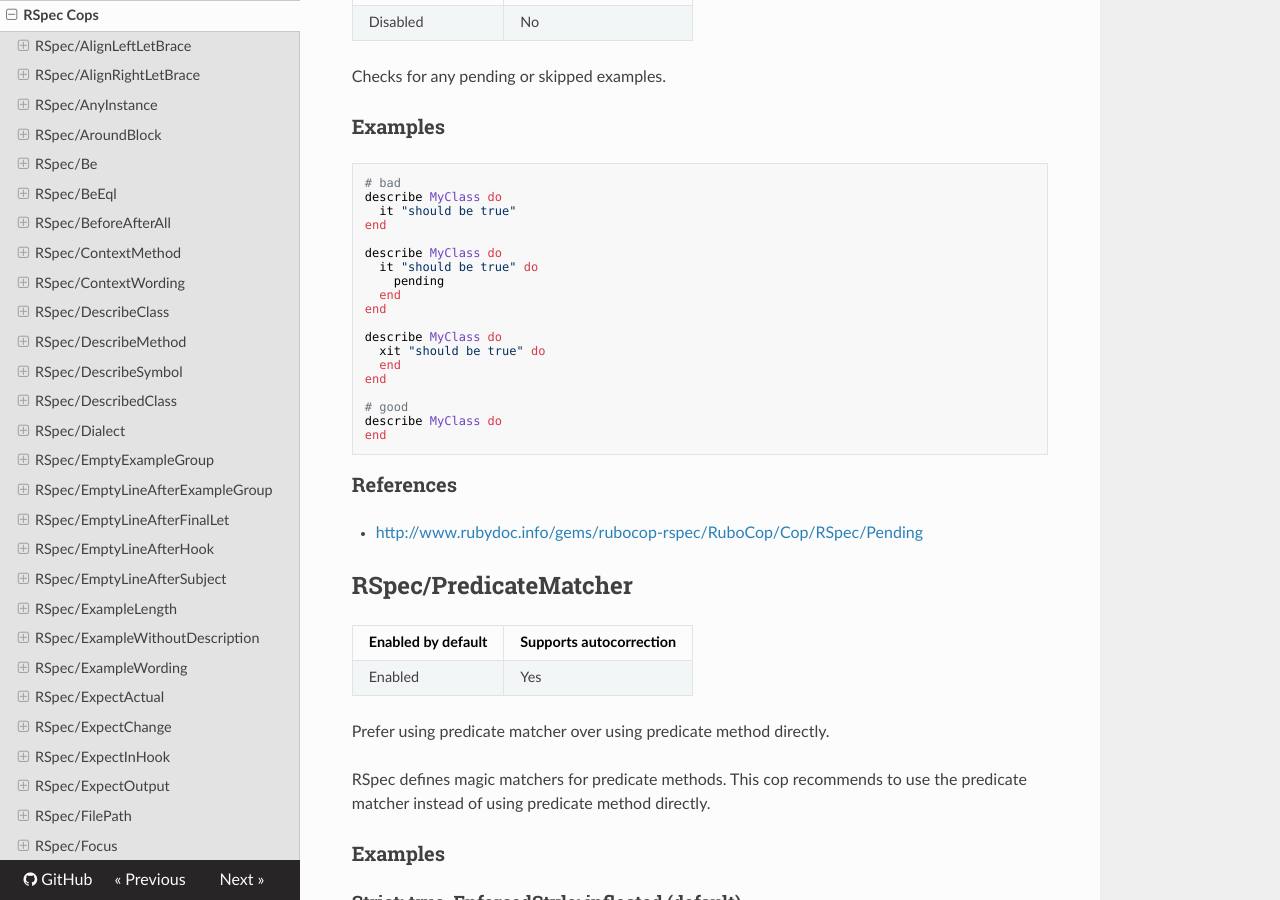
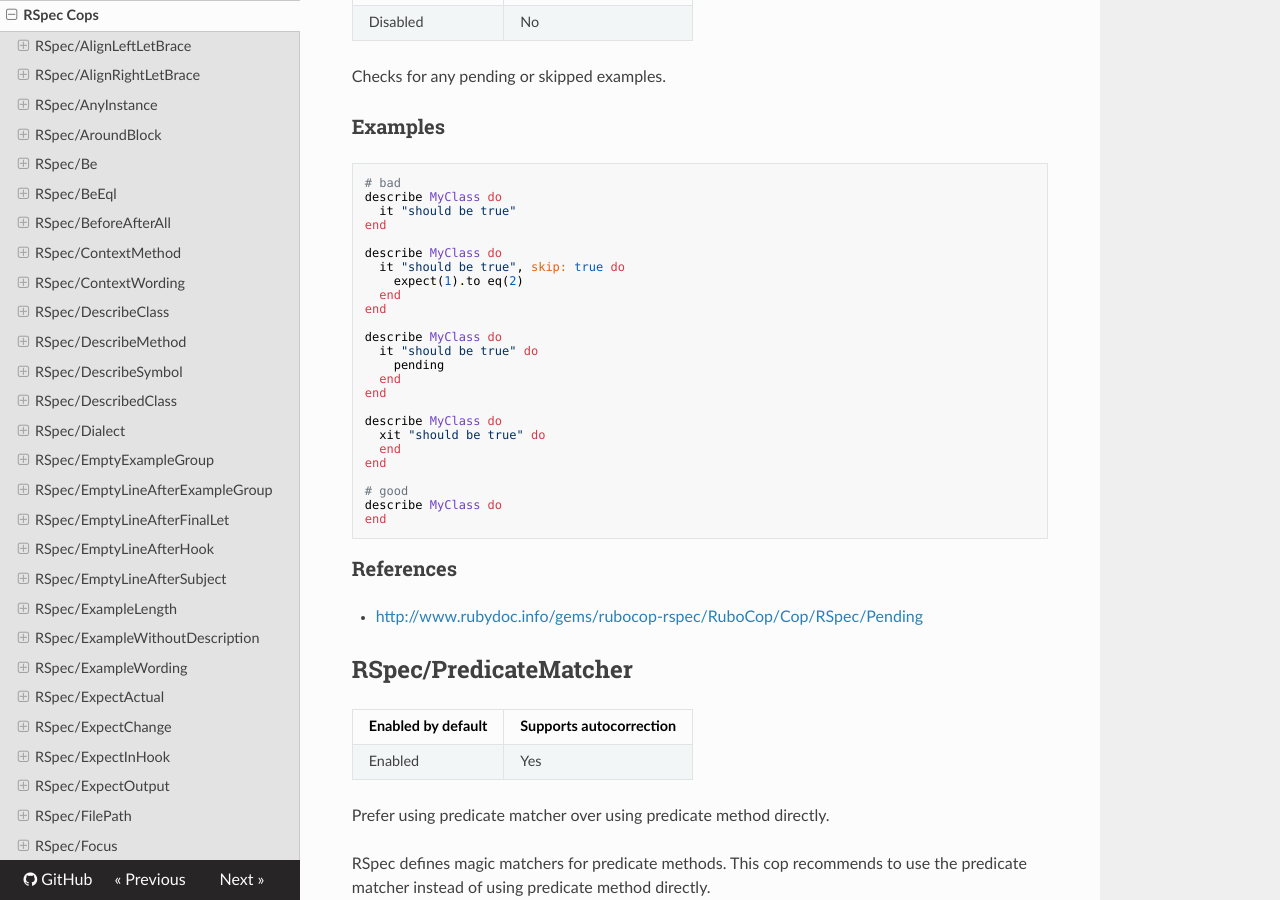
Before and after one commit to rubocop/rubocop-rspec, an MkDocs documentation site: the page built from manual/cops_rspec.md, in a window 1280 px wide and 900 px high, scrolled down 43038 px. Built offline with MkDocs 1.6.1, drawn with Linux system fonts in a browser that asks for light colours; nearby versions of some CDN libraries; old or Windows-style settings are respelled for this version of MkDocs.

Commit message:
Use children matching in Pending cop

```diff
--- a/manual/cops_rspec.md
+++ b/manual/cops_rspec.md
@@ -2258,6 +2258,12 @@ describe MyClass do
 end
 
 describe MyClass do
+  it "should be true", skip: true do
+    expect(1).to eq(2)
+  end
+end
+
+describe MyClass do
   it "should be true" do
     pending
   end
```
Also changed, not shown: 2 other files.
